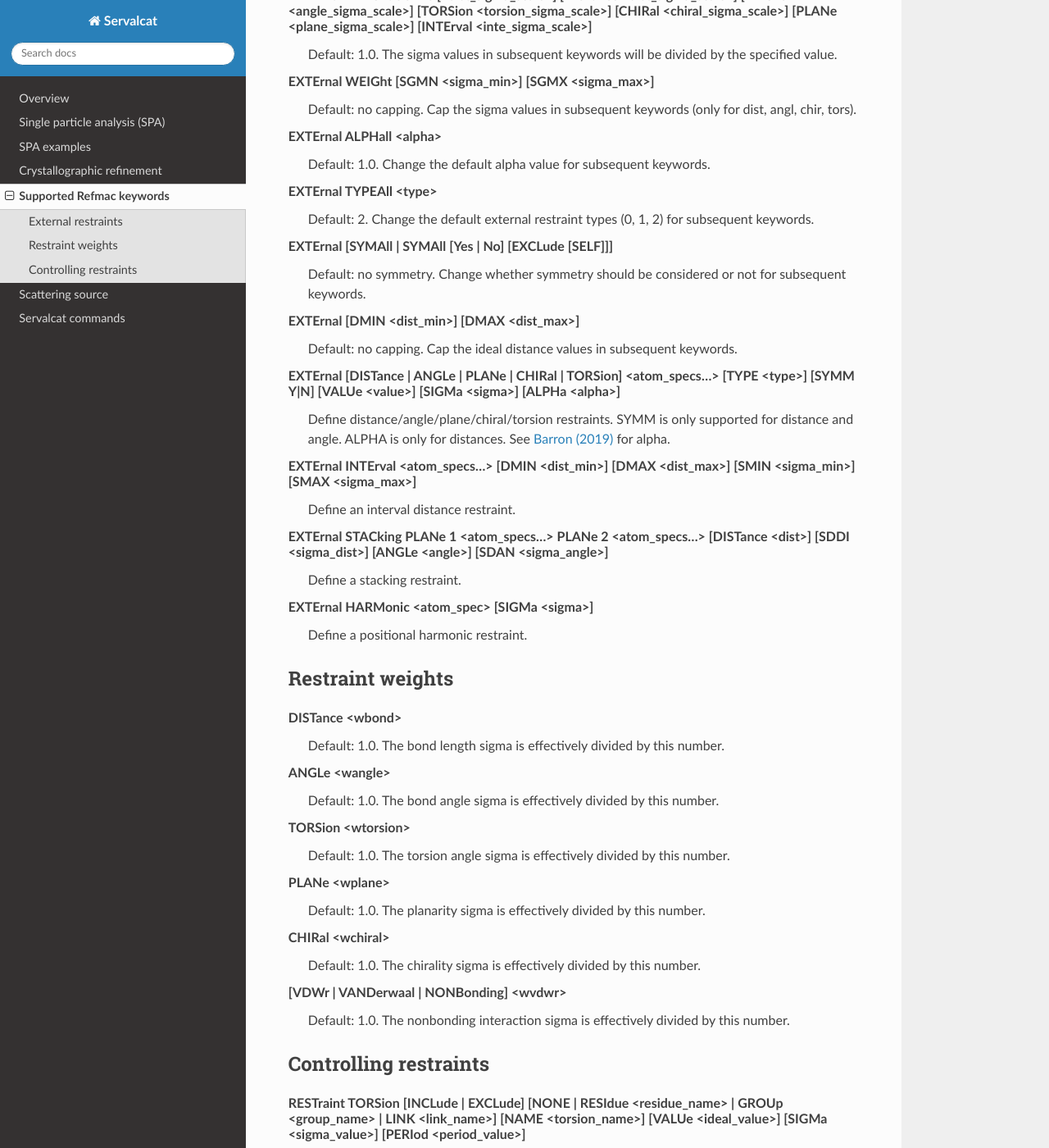
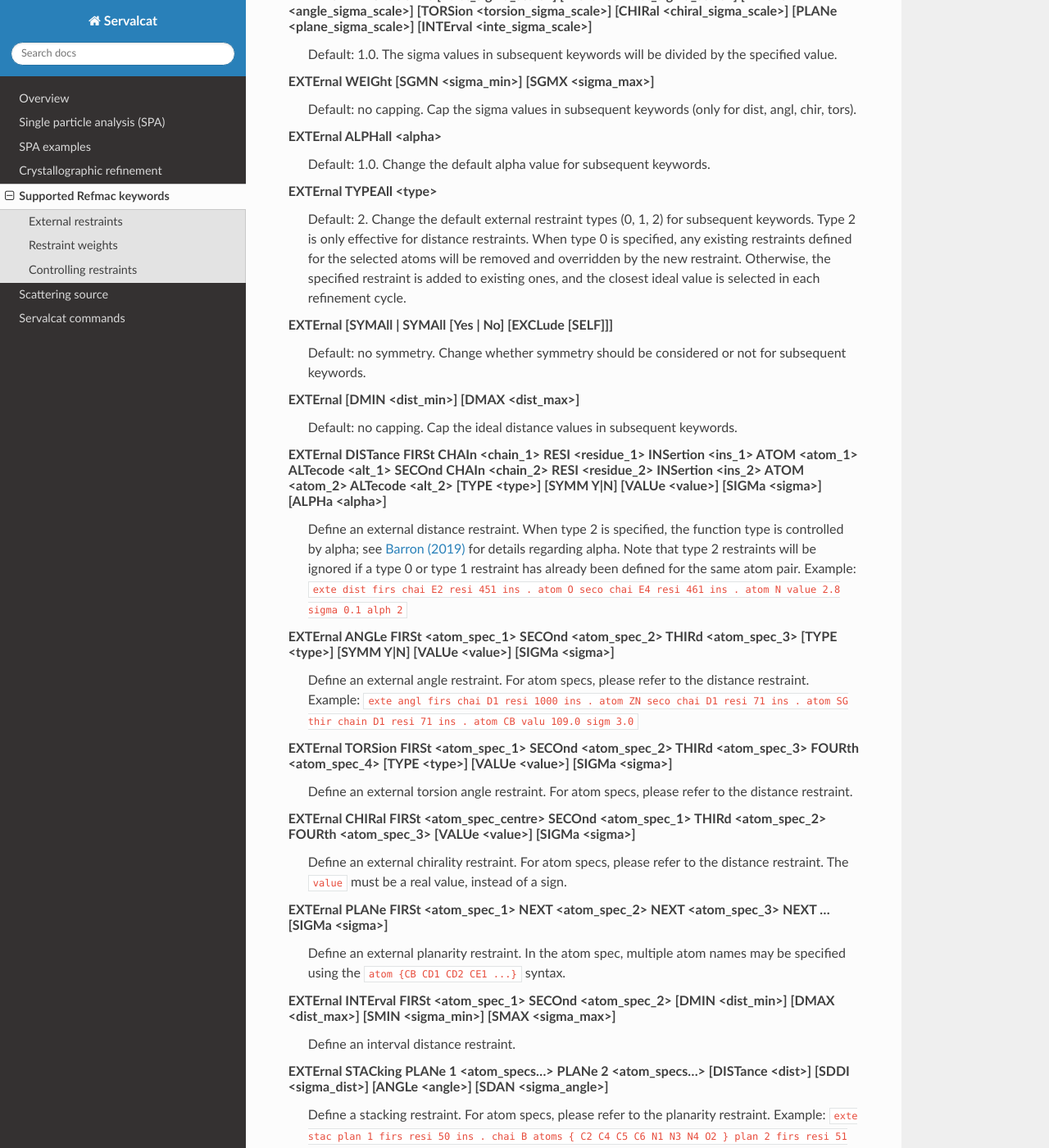
Before and after one commit to keitaroyam/servalcat, a Sphinx documentation site: the page built from docs/refmac_keywords.rst, in a window 1280 px wide and 1400 px high, scrolled down 485 px. Shown: the whole window at 82% size. Built offline with Sphinx 7.4.7 and the Read the Docs theme 3.1.0, drawn with Linux system fonts in a browser that asks for light colours; some of the changed text lies outside the part shown.

Commit message:
doc: explain external restraints in more detail https://github.com/keitaroyam/servalcat/pull/26

```diff
--- a/docs/refmac_keywords.rst
+++ b/docs/refmac_keywords.rst
@@ -24,7 +24,7 @@ EXTErnal ALPHall <alpha>
     Default: 1.0. Change the default alpha value for subsequent keywords.
 
 EXTErnal TYPEAll <type>
-    Default: 2. Change the default external restraint types (0, 1, 2) for subsequent keywords.
+    Default: 2. Change the default external restraint types (0, 1, 2) for subsequent keywords. Type 2 is only effective for distance restraints. When type 0 is specified, any existing restraints defined for the selected atoms will be removed and overridden by the new restraint. Otherwise, the specified restraint is added to existing ones, and the closest ideal value is selected in each refinement cycle.
 
 EXTErnal [SYMAll | SYMAll [Yes | No] [EXCLude [SELF]]]
     Default: no symmetry. Change whether symmetry should be considered or not for subsequent keywords.
@@ -32,17 +32,29 @@ EXTErnal [SYMAll | SYMAll [Yes | No] [EXCLude [SELF]]]
 EXTErnal [DMIN <dist_min>] [DMAX <dist_max>]
     Default: no capping. Cap the ideal distance values in subsequent keywords.
 
-EXTErnal [DISTance | ANGLe | PLANe | CHIRal | TORSion] <atom_specs...> [TYPE <type>] [SYMM Y|N] [VALUe <value>] [SIGMa <sigma>] [ALPHa <alpha>]
-    Define distance/angle/plane/chiral/torsion restraints. SYMM is only supported for distance and angle. ALPHA is only for distances. See `Barron (2019) <https://arxiv.org/abs/1701.03077>`_ for alpha.
+EXTErnal DISTance FIRSt CHAIn <chain_1> RESI <residue_1> INSertion <ins_1> ATOM <atom_1> ALTecode <alt_1> SECOnd CHAIn <chain_2> RESI <residue_2> INSertion <ins_2> ATOM <atom_2> ALTecode <alt_2> [TYPE <type>] [SYMM Y|N] [VALUe <value>] [SIGMa <sigma>] [ALPHa <alpha>]
+    Define an external distance restraint. When type 2 is specified, the function type is controlled by alpha; see `Barron (2019) <https://arxiv.org/abs/1701.03077>`_ for details regarding alpha. Note that type 2 restraints will be ignored if a type 0 or type 1 restraint has already been defined for the same atom pair. Example: ``exte dist firs chai E2 resi 451 ins . atom O seco chai E4 resi 461 ins . atom N value 2.8 sigma 0.1 alph 2``
 
-EXTErnal INTErval <atom_specs...> [DMIN <dist_min>] [DMAX <dist_max>] [SMIN <sigma_min>] [SMAX <sigma_max>]
+EXTErnal ANGLe FIRSt <atom_spec_1> SECOnd <atom_spec_2> THIRd <atom_spec_3> [TYPE <type>] [SYMM Y|N] [VALUe <value>] [SIGMa <sigma>]
+    Define an external angle restraint. For atom specs, please refer to the distance restraint. Example: ``exte angl firs chai D1 resi 1000 ins . atom ZN seco chai D1 resi 71 ins . atom SG thir chain D1 resi 71 ins . atom CB valu 109.0 sigm 3.0``
+
+EXTErnal TORSion FIRSt <atom_spec_1> SECOnd <atom_spec_2> THIRd <atom_spec_3> FOURth <atom_spec_4> [TYPE <type>] [VALUe <value>] [SIGMa <sigma>]
+    Define an external torsion angle restraint. For atom specs, please refer to the distance restraint.
+
+EXTErnal CHIRal FIRSt <atom_spec_centre> SECOnd <atom_spec_1> THIRd <atom_spec_2> FOURth <atom_spec_3> [VALUe <value>] [SIGMa <sigma>]
+    Define an external chirality restraint. For atom specs, please refer to the distance restraint. The ``value`` must be a real value, instead of a sign.
+
+EXTErnal PLANe FIRSt <atom_spec_1> NEXT <atom_spec_2> NEXT <atom_spec_3> NEXT ... [SIGMa <sigma>]
+    Define an external planarity restraint. In the atom spec, multiple atom names may be specified using the ``atom {CB CD1 CD2 CE1 ...}`` syntax.
+
+EXTErnal INTErval FIRSt <atom_spec_1> SECOnd <atom_spec_2> [DMIN <dist_min>] [DMAX <dist_max>] [SMIN <sigma_min>] [SMAX <sigma_max>]
     Define an interval distance restraint.
 
 EXTErnal STACking PLANe 1 <atom_specs...> PLANe 2 <atom_specs...> [DISTance <dist>] [SDDI <sigma_dist>] [ANGLe <angle>] [SDAN <sigma_angle>]
-    Define a stacking restraint.
+    Define a stacking restraint. For atom specs, please refer to the planarity restraint. Example: ``exte stac plan 1 firs resi 50 ins . chai B atoms { C2 C4 C5 C6 N1 N3 N4 O2 } plan 2 firs resi 51 ins . chai B atoms { C2 C4 C5 C6 C8 N1 N3 N6 N7 N9 } dist 3.4 sddi 0.2 sdan 6.0``
 
-EXTErnal HARMonic <atom_spec> [SIGMa <sigma>]
-    Define a positional harmonic restraint.
+EXTErnal HARMonic [ATIN CHAIn <chain> RESI <residue> INSertion <ins> ATOM <atom> ALTecode <alt> | RESIdues FROM <resi_start> <chain_start> TO <resi_end> <chain_end> [ATOM <atom>] ] [SIGMa <sigma>]
+    Define a positional harmonic restraint. The atoms will be restrained to their current position and movement from those positions will be slower than for other atoms.
 
 
 Restraint weights
```
